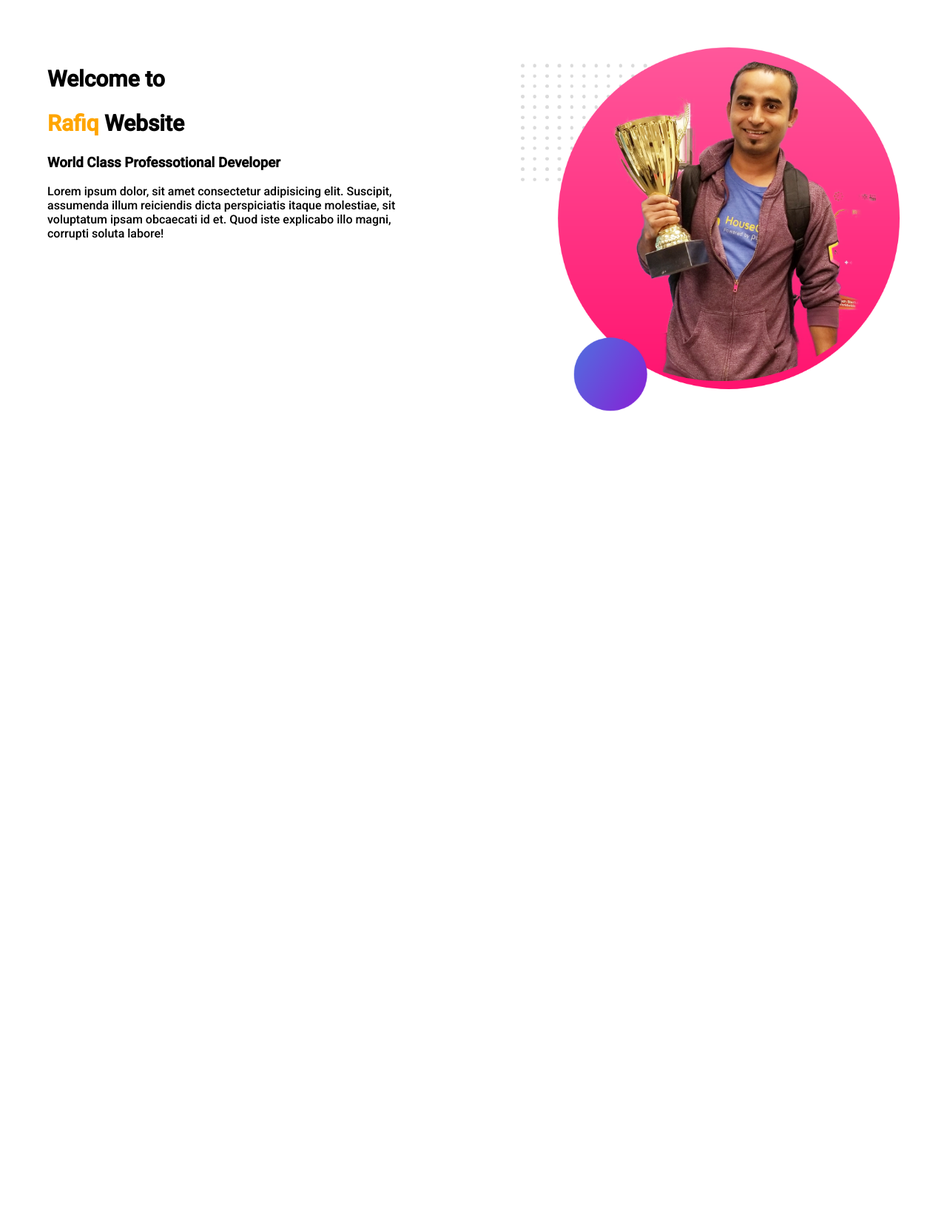
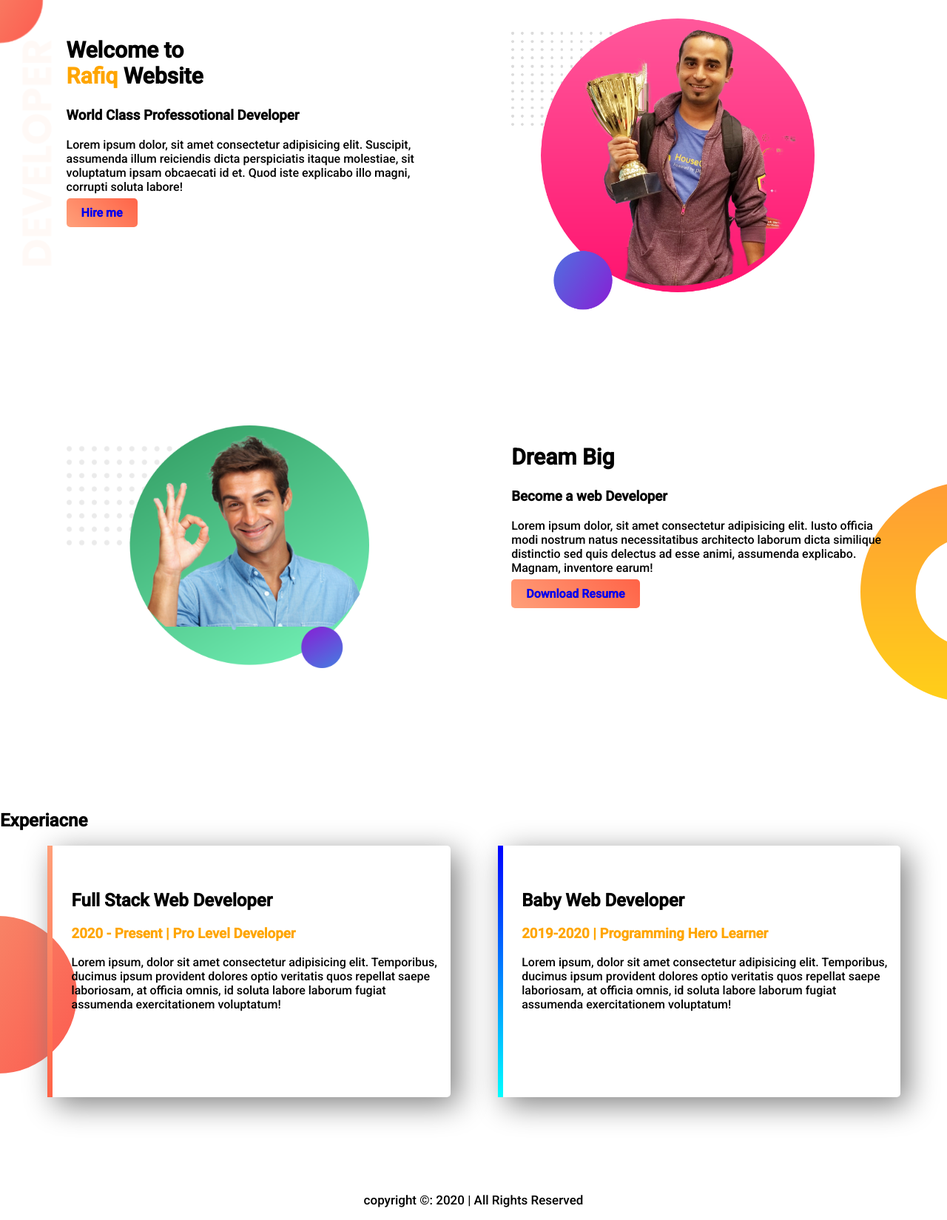
Before and after one commit to openjanala/web-porthfolio, a plain HTML site: page index.html in a window 1280 px wide. Shown: the whole page at 74% size. Before the commit the page ends 800 px from the top, so only its background shows below. Drawn offline with Linux system fonts and the light colour scheme.

Commit message:
Finished Website

```diff
--- a/index.html
+++ b/index.html
@@ -8,18 +8,47 @@
     <title>Developer Porthfolio</title>
 </head>
 <body>
-    <section class="header_intro">
-        <div class="half_left">
-            <div class="developer_section">
-                <h1>Welcome to </h1>
-                <h1><span class="highlight">Rafiq</span> Website</h1>
-                <h3>World Class Professotional Developer</h3>
-                <p>Lorem ipsum dolor, sit amet consectetur adipisicing elit. Suscipit, assumenda illum reiciendis dicta perspiciatis itaque molestiae, sit voluptatum ipsam obcaecati id et. Quod iste explicabo illo magni, corrupti soluta labore!</p>
-            </div>
-        </div>
-        <div class="half_right">
+    <section class="top_bannar">
+        <div class="half_width">
+        <h1>Welcome to  <br><span class="highlight">Rafiq</span> Website</h1>
+        <h3>World Class Professotional Developer</h3>
+        <p>Lorem ipsum dolor, sit amet consectetur adipisicing elit. Suscipit, assumenda illum reiciendis dicta perspiciatis itaque molestiae, sit voluptatum ipsam obcaecati id et. Quod iste explicabo illo magni, corrupti soluta labore!</p>
+        <a class="btnstyle" href="https://openjanalait.com/" target="blank">Hire me</a>
+    </div>
+        <div class="half_width ">
             <img src="img/welcome.png" alt="">
         </div>
     </section>
+    <section class="dream_area">
+        <div class="half_width">
+            <img src="img/dream.png" alt="">
+        </div>
+        <div class="half_width">
+            <h1>Dream Big</h1>
+            <h3>Become a web Developer</h3>
+            <p>Lorem ipsum dolor, sit amet consectetur adipisicing elit. Iusto officia modi nostrum natus necessitatibus architecto laborum dicta similique distinctio sed quis delectus ad esse animi, assumenda explicabo. Magnam, inventore earum!</p>
+            <a href="https://openjanalait.com/pages/our_works.php"  target="blank" class="btnstyle">Download Resume</a>
+        </div>
+    </section>
+
+
+
+    <section class="experiacne_area">
+        <h2>Experiacne</h2>
+        <div id="exp_left" class="half_width single_experiacne">
+            <h2>Full Stack Web Developer</h2>
+            <h3 class="highlight">2020 - Present | Pro Level Developer</h3>
+            <p>Lorem ipsum, dolor sit amet consectetur adipisicing elit. Temporibus, ducimus ipsum provident dolores optio veritatis quos repellat saepe laboriosam, at officia omnis, id soluta labore laborum fugiat assumenda exercitationem voluptatum!</p>
+        </div>
+        <div id="exp_right" class="half_width single_experiacne">
+            <h2>Baby Web Developer</h2>
+            <h3 class="highlight">2019-2020 | Programming Hero Learner</h3>
+            <p>Lorem ipsum, dolor sit amet consectetur adipisicing elit. Temporibus, ducimus ipsum provident dolores optio veritatis quos repellat saepe laboriosam, at officia omnis, id soluta labore laborum fugiat assumenda exercitationem voluptatum!</p>
+        </div>
+    </section>
+<footer>
+    <p>copyright &copy: 2020 | All Rights Reserved</p>
+</footer>
+
 </body>
 </html>
--- a/style.css
+++ b/style.css
@@ -1,30 +1,87 @@
+
 body{
+    font-family: Roboto;
     margin: 0;
-    padding: 0;
-    font-family: Roboto;
+    padding:0;
 }
 
 h1{
     font-size: 30px;
 }
+
 .highlight{
     color:orange;
 }
 
-.half_left{
+.half_width{
     width: 40%;
-    margin: 0 auto;
+    margin-left: 5%;
+    padding-left: 2%;
     float: left;
-    overflow: hidden;
-    margin: 5%;
 }
-.half_right{
-    width: 40%;
-    margin: 0 auto;
-    float: left;
-    overflow: hidden;
-    margin: 5%;
+
+.half_width img{
+    width: 80%;
 }
-.half_right img{
-    width: 100%;
+
+.top_bannar{
+    background-image: url(img/top-banner.png);
+    background-repeat: no-repeat;
+    height: 500px;
+    padding-top: 25px;
+
 }
+
+.btnstyle {
+	text-decoration: none;
+	background-image: linear-gradient(45deg, lightSalmon, tomato);
+	padding: 10px 20px;
+	border-radius: 5px;
+	color: #fff,;
+	font-weight: 700;
+}
+
+.rafiq {
+	text-decoration: none;
+	background-image: linear-gradient(45deg, lightSalmon, tomato);
+	padding: 10px 20px;
+	border-radius: 5%;
+}
+
+.dream_area{
+    padding-top: 50px;
+    background-image: url(img/dream-bg.png);
+    background-repeat: no-repeat;
+    background-position: right;
+    height: 500px;
+}
+
+.experiacne_area{
+    background-image: url(img/exp-bg.png);
+    background-repeat: no-repeat;
+    background-position: left;
+    height: 500px;
+}
+
+.single_experiacne{
+    box-shadow: 10px 10px 40px gray;
+    border-radius: 5px;
+    height: 60%;
+    padding-top: 40px;
+}
+#exp_left{
+    border-left:7px solid rgb(14, 207, 56);
+    border-image: linear-gradient(180deg, lightSalmon, tomato);
+    border-image-slice: 1;
+}
+
+#exp_right{
+    border-left:7px solid rgb(14, 207, 56);
+    border-image: linear-gradient(180deg, blue, cyan);
+    border-image-slice: 1;
+}
+
+footer p {
+    text-align: center;
+    font-size: 17px;
+}
```
Also changed, not shown: img/dream.png (added), img/image 13.png (added), img/jhankar.png (deleted), img/jhankar2.png (deleted), img/my-bg.png (deleted), img/my-bg2.png (deleted).
